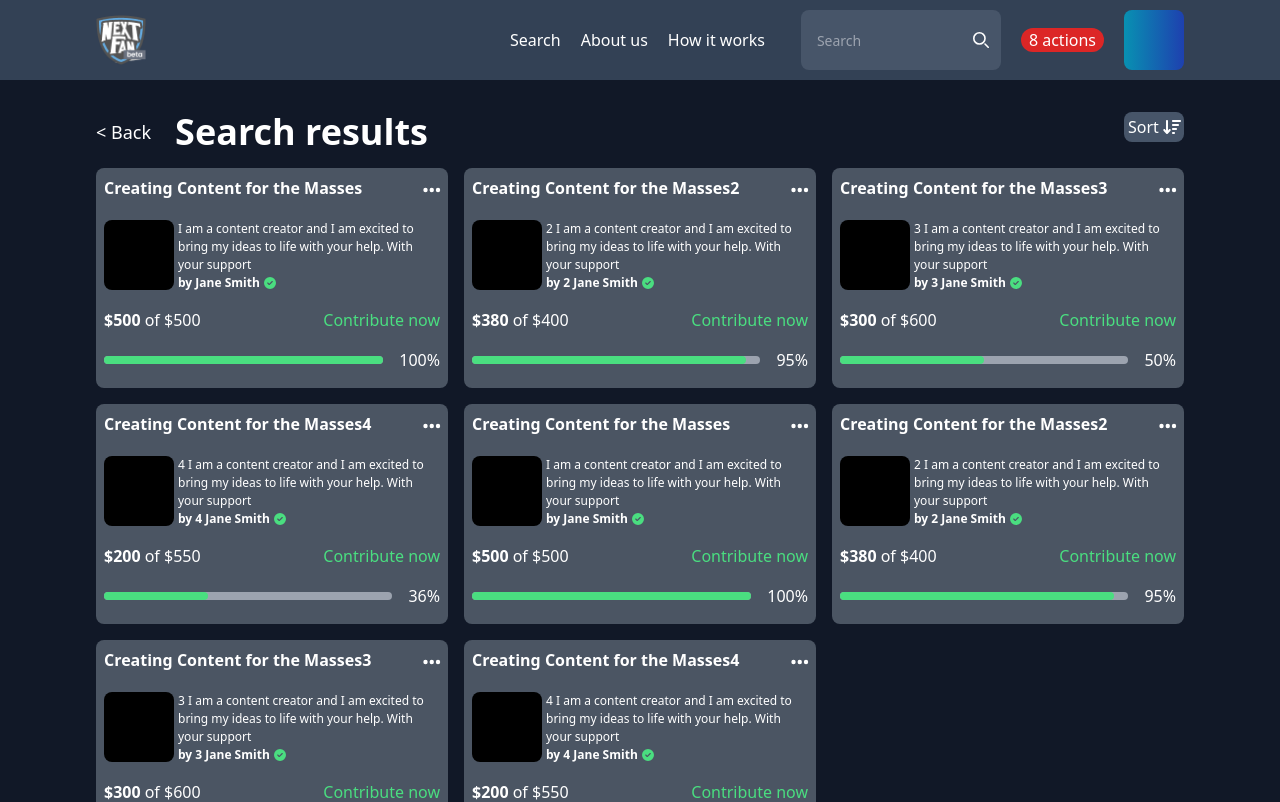
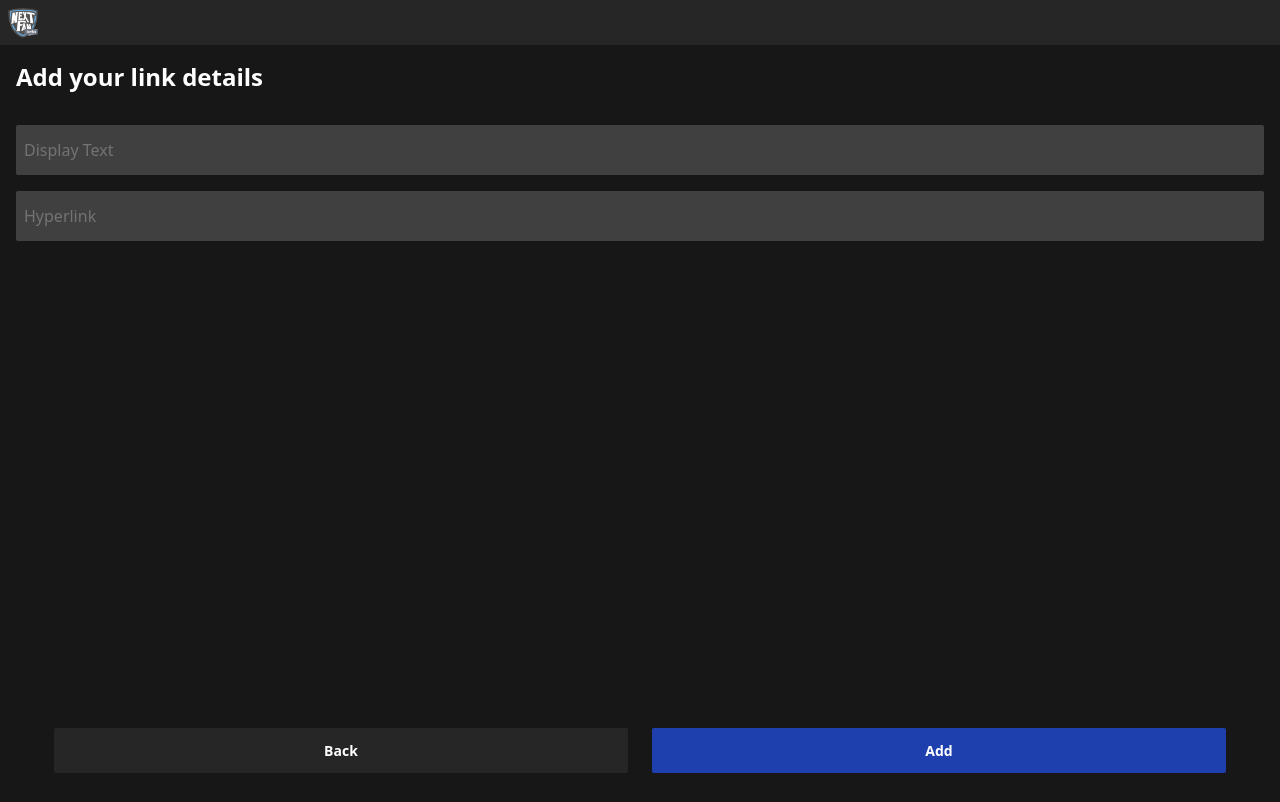
Before and after one commit to mateussbenetti/learn-react, a React (Create React App) app: page / in a window 1280 px wide. Shown: the top 802 px of the page. Built offline with nearby package versions, Linux system fonts and the light colour scheme.

Commit message:
Create and starting code home page 3.0

```diff
--- a/src/App.tsx
+++ b/src/App.tsx
@@ -1,12 +1,14 @@
 import HomePage from "./home-page/HomePage";
 import { library } from "@fortawesome/fontawesome-svg-core";
 import { fas } from "@fortawesome/free-solid-svg-icons";
+import HomePageProject from "./home-page-3.0/HomePageProject";
 
 library.add(fas);
 
 function App() {
   // return <ImageBlockPage></ImageBlockPage>;
-  return <HomePage></HomePage>;
+  //return <HomePage></HomePage>;
+  return <HomePageProject />;
 }
 
 export default App;
--- /dev/null
+++ b/src/home-page-3.0/HomePageProject.tsx
@@ -0,0 +1,15 @@
+import HomePageProjectBody from "./HomePageProjectBody";
+import HomePageProjectAddFlow from "./HomePageProjectAddFlow";
+import HomePageProjectHeader from "./HomePageProjectHeader";
+import HomePageProjectAddLinkFlow from "./HomePageProjectAddLinkFlow";
+
+export default function HomePage() {
+  return (
+    <div>
+      <HomePageProjectHeader />
+      {/* <HomePageProjectBody /> */}
+      {/* <HomePageProjectAddFlow /> */}
+      <HomePageProjectAddLinkFlow />
+    </div>
+  );
+}
--- /dev/null
+++ b/src/home-page-3.0/HomePageProjectAddFlow.tsx
@@ -0,0 +1,35 @@
+export default function HomePageProjectAddFlow() {
+  return (
+    <div>
+      <div className=" bg-neutral-900 h-[812px]">
+        <div className="flex text-left text-white p-4 flex-wrap text-2xl font-bold ">
+          What type of content do you wish to add?
+        </div>
+        <div className="flex flex-col justify-between h-[650px]">
+          <div className="flex gap-6 p-4 flex-wrap justify-center items-center text-center">
+            <div className="flex bg-neutral-800 h-[100px] w-[46%] text-white justify-center items-center text-center">
+              Link
+            </div>
+            <div className="flex bg-neutral-800 h-[100px] w-[46%] text-white justify-center items-center text-center">
+              Merch
+            </div>
+            <div className="flex bg-neutral-800 h-[100px] w-[46%] text-white justify-center items-center text-center">
+              Video
+            </div>
+            <div className="flex bg-neutral-800 h-[100px] w-[46%] text-white justify-center items-center text-center">
+              Post
+            </div>
+          </div>
+          <div className="flex gap-6 justify-center p-4">
+            <div className="flex bg-neutral-800 w-[46%] h-[45px] text-sm text-white justify-center text-center font-bold items-center rounded-sm">
+              Back
+            </div>
+            <div className="flex bg-blue-800 w-[46%] h-[45px] text-sm text-white justify-center text-center font-bold items-center rounded-sm">
+              Add
+            </div>
+          </div>
+        </div>
+      </div>
+    </div>
+  );
+}
--- /dev/null
+++ b/src/home-page-3.0/HomePageProjectAddLinkFlow.tsx
@@ -0,0 +1,29 @@
+export default function HomePageProjectAddLinkFlow() {
+  return (
+    <div>
+      <div className=" bg-neutral-900 h-[812px]">
+        <div className="flex text-left items-center text-white p-4 flex-wrap text-2xl font-bold">
+          Add your link details
+        </div>
+        <div className="flex flex-col justify-between h-[680px]">
+          <div className="p-4">
+            <div className="flex w-full bg-neutral-700 text-neutral-500 h-[50px] rounded-sm text-left items-center pl-2">
+              Display Text
+            </div>
+            <div className="flex w-full bg-neutral-700 text-neutral-500 h-[50px] mt-4 rounded-sm text-left items-center pl-2">
+              Hyperlink
+            </div>
+          </div>
+          <div className="flex gap-6 justify-center p-4">
+            <div className="flex bg-neutral-800 w-[46%] h-[45px] text-sm text-white justify-center text-center font-bold items-center rounded-sm">
+              Back
+            </div>
+            <div className="flex bg-blue-800 w-[46%] h-[45px] text-sm text-white justify-center text-center font-bold items-center rounded-sm">
+              Add
+            </div>
+          </div>
+        </div>
+      </div>
+    </div>
+  );
+}
--- /dev/null
+++ b/src/home-page-3.0/HomePageProjectBody.tsx
@@ -0,0 +1,16 @@
+export default function HomePageProjectBody() {
+  return (
+    <div>
+      <div className=" bg-neutral-900 h-[812px] ">
+        <div className="flex gap-6 justify-center p-4">
+          <div className="flex bg-blue-800 w-[46%] h-[45px] text-sm text-white justify-center text-center font-bold items-center rounded-sm">
+            Add
+          </div>
+          <div className="flex bg-blue-800 w-[46%] h-[45px] text-sm text-white justify-center text-center font-bold items-center rounded-sm">
+            Settings
+          </div>
+        </div>
+      </div>
+    </div>
+  );
+}
--- /dev/null
+++ b/src/home-page-3.0/HomePageProjectHeader.tsx
@@ -0,0 +1,13 @@
+export default function HomePageProjectHeader() {
+  return (
+    <div>
+      <div className="h-[45px] bg-neutral-800 flex items-center justify-between p-2">
+        <img
+          className="w-[30px]"
+          src="./assets/images/logo-nextfan.png"
+          alt=""
+        />
+      </div>
+    </div>
+  );
+}
```
